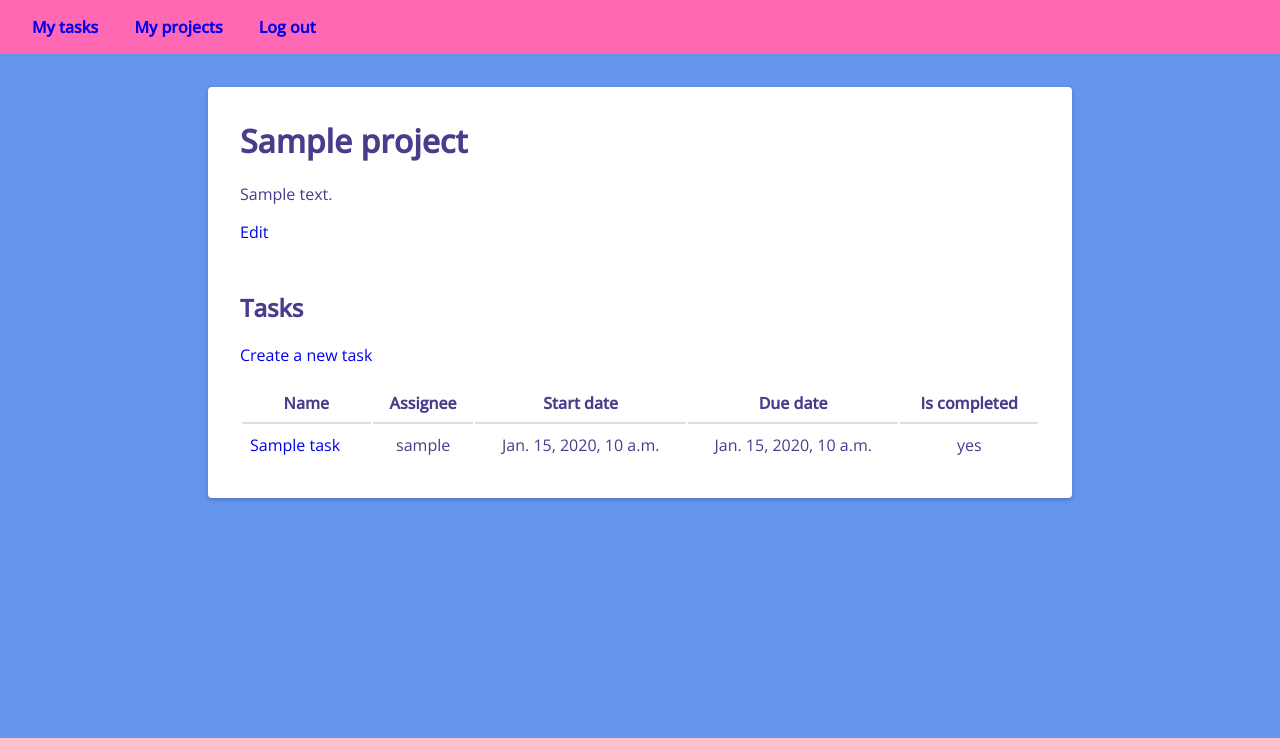
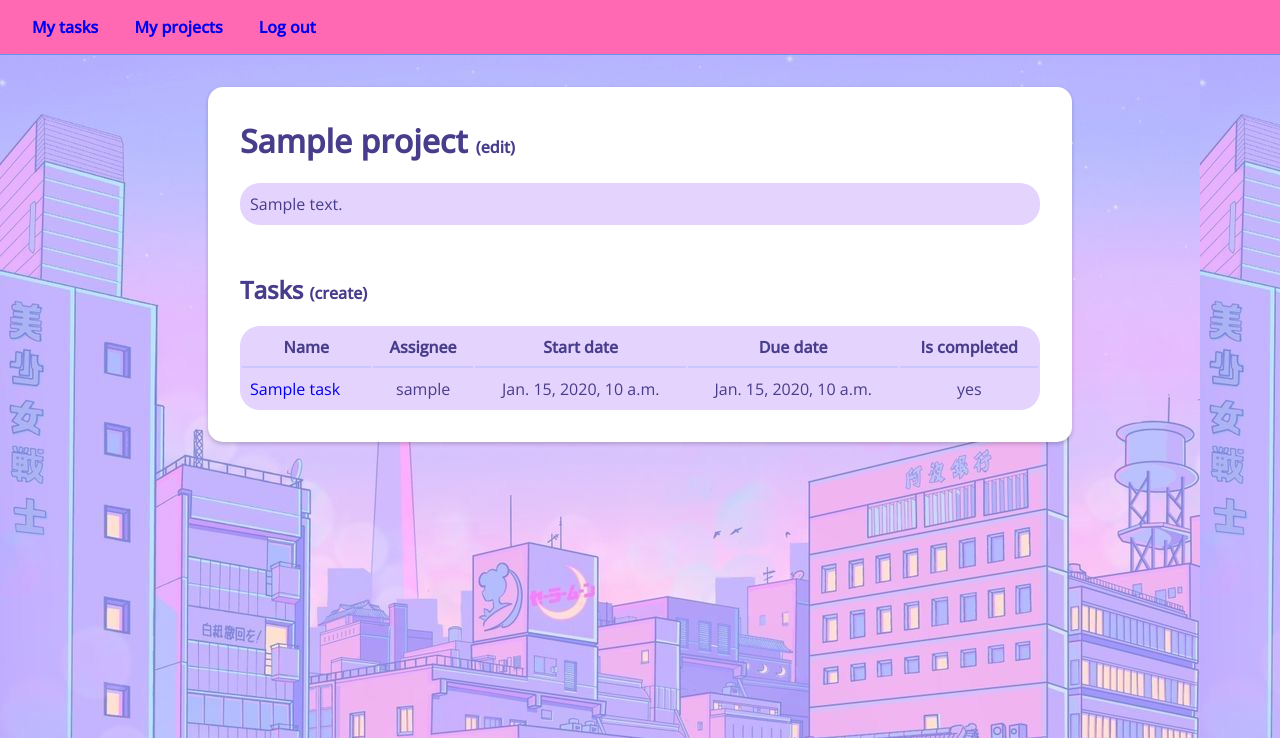
Before and after one commit to cllaadd/artermis, a Django app: page /projects/1/ in a window 1280 px wide. Shown: the top 738 px of the page. Run offline with Django 4.2, Linux system fonts and the light colour scheme; a user stored in the database is signed in; tables that the repository leaves empty hold one stand-in row (values such as "Sample post"); some web fonts are replaced.

Commit message:
made everything stunning

```diff
--- a/projects/static/css/styles.css
+++ b/projects/static/css/styles.css
@@ -15,6 +15,7 @@ select {
 html,
 body {
     background-color: cornflowerblue;
+    background-image: url("7a5e2b3a9b378e8dca93057aa5fb18e1 - Copy.jpg");
 }
 
 header nav ul {
@@ -60,6 +61,12 @@ table {
     width: 100%;
 }
 
+.project-detail p {
+    padding: 10px;
+    background-color: #e4d3fc;
+    border-radius: 20px;
+}
+
 .helptext {
     display: block;
     font-size: 80%;
@@ -69,7 +76,7 @@ table {
 .login-form,
 .signup-form {
     background-color: white;
-    border-radius: 4px;
+    border-radius: 15px;
     box-shadow: 0 2px 4px rgba(0, 0, 0, 0.2);
     margin: auto;
     max-width: 400px;
@@ -79,7 +86,7 @@ table {
 .task-form,
 .project-form {
     background-color: white;
-    border-radius: 4px;
+    border-radius: 15px;
     box-shadow: 0 2px 4px rgba(0, 0, 0, 0.2);
     margin: auto;
     max-width: 600px;
@@ -134,7 +141,7 @@ table {
 .project-list,
 .project-detail {
     background-color: white;
-    border-radius: 4px;
+    border-radius: 15px;
     box-shadow: 0 2px 4px rgba(0, 0, 0, 0.2);
     margin: auto;
     max-width: 800px;
@@ -153,7 +160,7 @@ table {
 .my-tasks-list thead tr th,
 .project-list thead tr th,
 .project-detail thead tr th {
-    border-bottom: 2px solid #DEDEDE;
+    border-bottom: 2px solid #cac7ff;
 }
 
 .my-tasks-list tbody td:nth-child(2),
@@ -170,7 +177,16 @@ table {
 .my-tasks-list tbody :not(tr:last-child) td,
 .project-list tbody :not(tr:last-child) td,
 .project-detail tbody :not(tr:last-child) td {
-    border-bottom: 1px solid #DEDEDE;
+    border-bottom: 1px solid #cac7ff;
+}
+
+.edit-create {
+    text-align: right;
+    color: darkslateblue;
+    font-family: 'Open Sans', sans-serif;
+    font-size: 16px;
+    margin: 0;
+    padding: 0;
 }
 
 a:hover {
@@ -179,6 +195,11 @@ a:hover {
 
 a {
     text-decoration: none;
+}
+
+table {
+    background-color: #e4d3fc;
+    border-radius: 20px;
 }
 
 /* th {
--- a/projects/templates/projects/detail.html
+++ b/projects/templates/projects/detail.html
@@ -6,13 +6,13 @@
 {% block content %}
     <main>
         <div class="project-detail">
-            <h1>{{ project.name }}</h1>
+            <h1>
+                {{ project.name }} <a href="{% url 'edit_project' project.id %}" class="edit-create">(edit)</a>
+            </h1>
             <p>{{ project.description }}</p>
-            <a href="{% url 'edit_project' project.id %}">Edit</a>
-            <h2>Tasks</h2>
-            <p>
-                <a href="{% url 'create_task' %}">Create a new task</a>
-            </p>
+            <h2>
+                Tasks <a href="{% url 'create_task' %}" class="edit-create">(create)</a>
+            </h2>
             {% if project.tasks.all|length > 0 %}
                 <table>
                     <thead>
--- a/tasks/templates/tasks/list.html
+++ b/tasks/templates/tasks/list.html
@@ -6,7 +6,9 @@
 {% block content %}
     <main>
         <div class="my-tasks-list">
-            <h1>My Tasks</h1>
+            <h1>
+                My Tasks <a href="{% url 'create_task' %}" class="edit-create">(create)</a>
+            </h1>
             {% if tasks %}
                 <table>
                     <thead>
```
Also changed, not shown: projects/templates/projects/list.html (+3 -4 lines), projects/static/css/7a5e2b3a9b378e8dca93057aa5fb18e1 - Copy.jpg (added).
